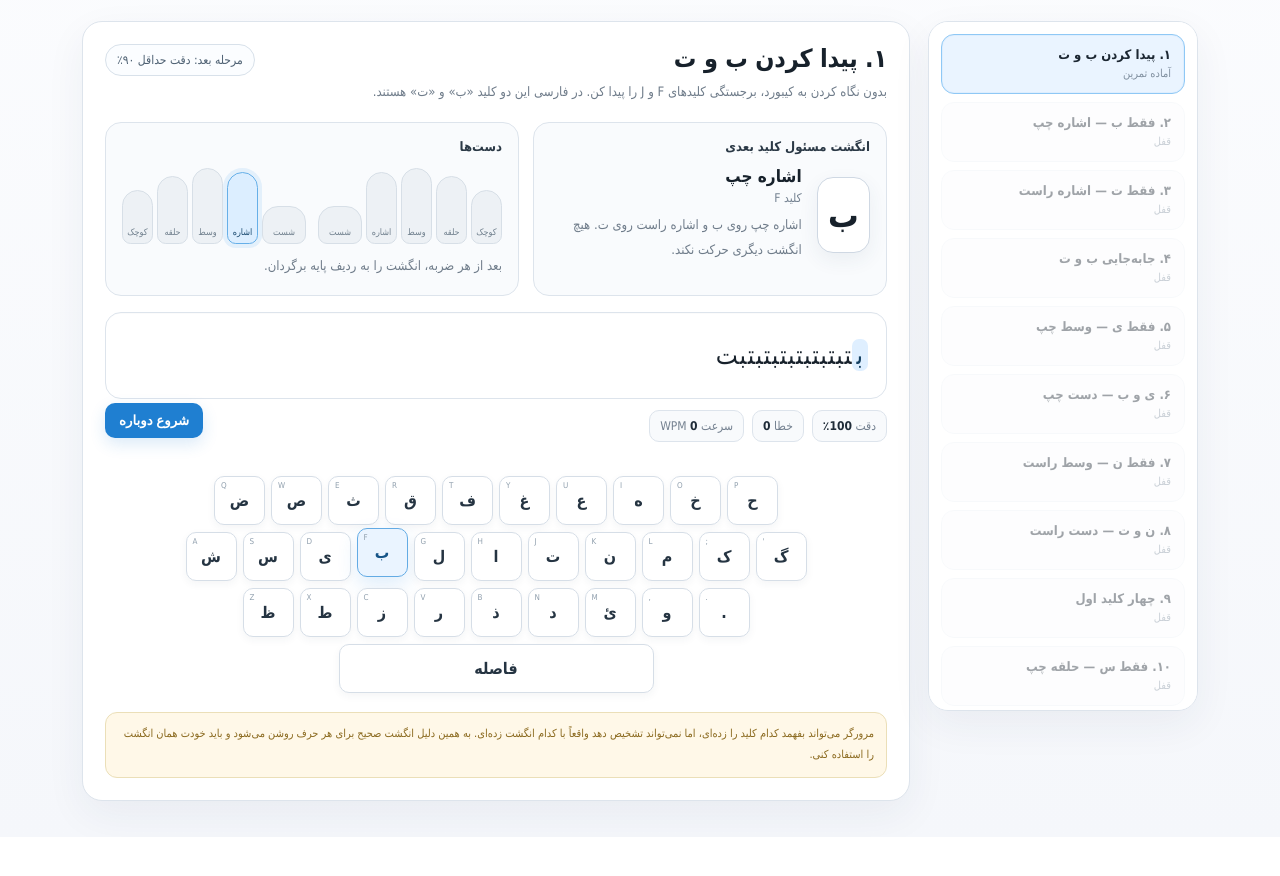
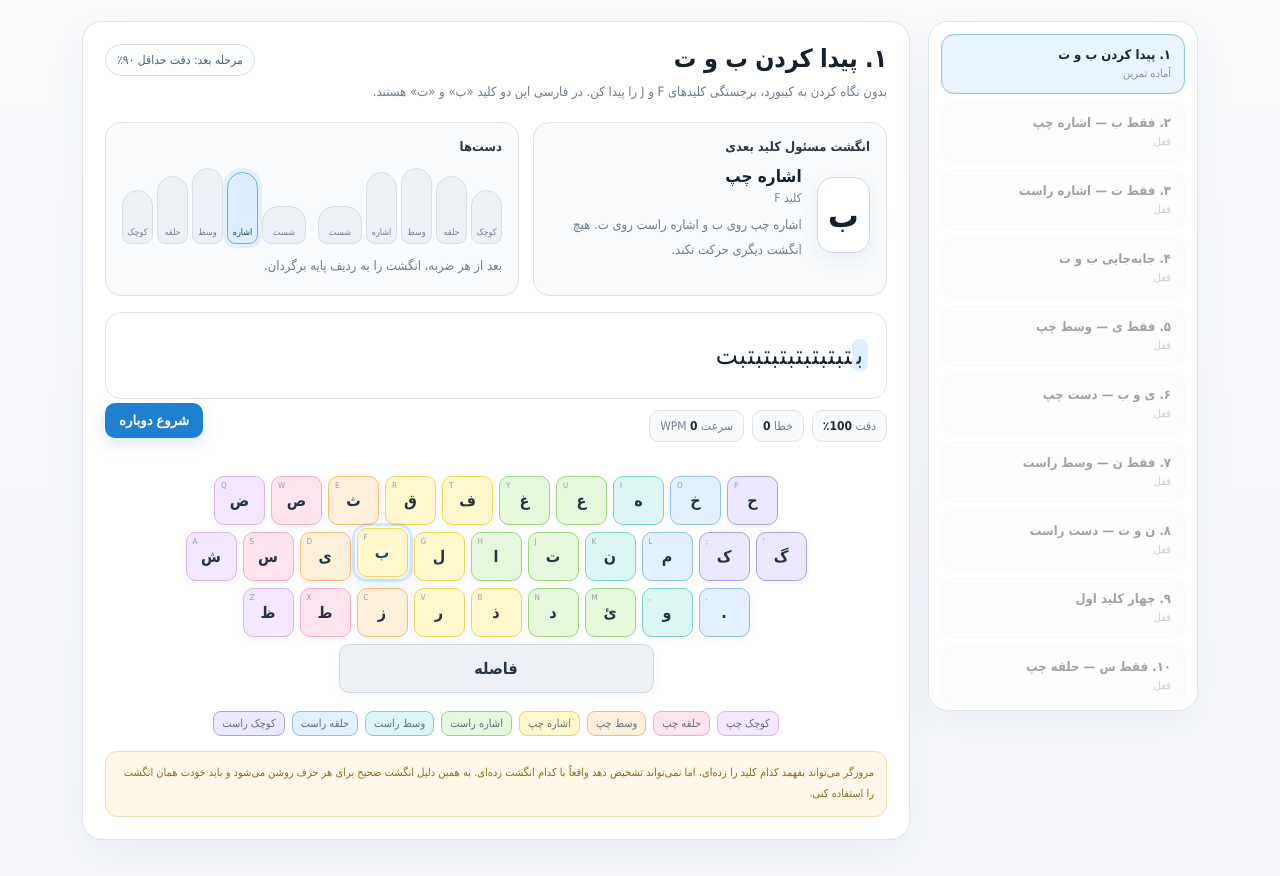
Before and after one commit to mohimohebbi1439/mohi, a plain HTML site: page index.html in a window 1280 px wide. Shown: the part 90-966 px from the top of the page. Before the commit the page ends 927 px from the top, so only its background shows below. Drawn offline with Linux system fonts and the light colour scheme.

Commit message:
Color keyboard by finger assignments

```diff
--- a/index.html
+++ b/index.html
@@ -153,6 +153,19 @@ body{
   box-shadow:0 8px 20px rgba(47,143,230,.16)
 }
 .key.next strong{color:#155487}
+.key.fp-l-pinky{background:#f3e8ff;border-color:#d8b4fe}
+.key.fp-l-ring{background:#ffe4ef;border-color:#f9a8c6}
+.key.fp-l-middle{background:#fff0dc;border-color:#fdba74}
+.key.fp-l-index{background:#fff8cc;border-color:#f2d35e}
+.key.fp-r-index{background:#e6f8dc;border-color:#9dd67b}
+.key.fp-r-middle{background:#dcf7f3;border-color:#79d3c4}
+.key.fp-r-ring{background:#e2f0ff;border-color:#8fc0ee}
+.key.fp-r-pinky{background:#ebe8ff;border-color:#aaa1ee}
+.key.fp-space{background:#edf1f5;border-color:#cfd8e3}
+.key.next{
+  outline:3px solid rgba(47,143,230,.18);
+  outline-offset:2px
+}
 .key.space{width:315px}
 .msg{
   display:none;margin-top:13px;padding:12px;border-radius:12px;
@@ -247,6 +260,16 @@ body{
       </div>
 
       <div class="keyboard" id="kb"></div>
+      <div style="display:flex;gap:7px;flex-wrap:wrap;justify-content:center;margin-top:14px;font-size:11px;color:#637282">
+  <span style="background:#f3e8ff;border:1px solid #d8b4fe;padding:5px 8px;border-radius:8px">کوچک چپ</span>
+  <span style="background:#ffe4ef;border:1px solid #f9a8c6;padding:5px 8px;border-radius:8px">حلقه چپ</span>
+  <span style="background:#fff0dc;border:1px solid #fdba74;padding:5px 8px;border-radius:8px">وسط چپ</span>
+  <span style="background:#fff8cc;border:1px solid #f2d35e;padding:5px 8px;border-radius:8px">اشاره چپ</span>
+  <span style="background:#e6f8dc;border:1px solid #9dd67b;padding:5px 8px;border-radius:8px">اشاره راست</span>
+  <span style="background:#dcf7f3;border:1px solid #79d3c4;padding:5px 8px;border-radius:8px">وسط راست</span>
+  <span style="background:#e2f0ff;border:1px solid #8fc0ee;padding:5px 8px;border-radius:8px">حلقه راست</span>
+  <span style="background:#ebe8ff;border:1px solid #aaa1ee;padding:5px 8px;border-radius:8px">کوچک راست</span>
+</div>
       <div class="note">مرورگر می‌تواند بفهمد کدام کلید را زده‌ای، اما نمی‌تواند تشخیص دهد واقعاً با کدام انگشت زده‌ای. به همین دلیل انگشت صحیح برای هر حرف روشن می‌شود و باید خودت همان انگشت را استفاده کنی.</div>
     </main>
   </div>
@@ -333,8 +356,34 @@ function renderLessons(){
 }
 function keyboard(){
  var kb=el("kb"); kb.innerHTML="";
- rows.forEach(function(r){var row=document.createElement("div");row.className="row";r.forEach(function(k){var d=document.createElement("div");d.className="key";d.setAttribute("data-c",k[0]);d.innerHTML="<small>"+k[1]+"</small><strong>"+k[0]+"</strong>";row.appendChild(d)});kb.appendChild(row)});
- var row=document.createElement("div");row.className="row";var s=document.createElement("div");s.className="key space";s.setAttribute("data-c"," ");s.innerHTML="<strong>فاصله</strong>";row.appendChild(s);kb.appendChild(row)
+ function clsFor(ch){
+   var i=map[ch];
+   if(!i)return "";
+   if(i[1]==="L"&&i[2]==="pinky")return " fp-l-pinky";
+   if(i[1]==="L"&&i[2]==="ring")return " fp-l-ring";
+   if(i[1]==="L"&&i[2]==="middle")return " fp-l-middle";
+   if(i[1]==="L"&&i[2]==="index")return " fp-l-index";
+   if(i[1]==="R"&&i[2]==="index")return " fp-r-index";
+   if(i[1]==="R"&&i[2]==="middle")return " fp-r-middle";
+   if(i[1]==="R"&&i[2]==="ring")return " fp-r-ring";
+   if(i[1]==="R"&&i[2]==="pinky")return " fp-r-pinky";
+   return "";
+ }
+ rows.forEach(function(r){
+   var row=document.createElement("div");row.className="row";
+   r.forEach(function(k){
+     var d=document.createElement("div");
+     d.className="key"+clsFor(k[0]);
+     d.setAttribute("data-c",k[0]);
+     d.innerHTML="<small>"+k[1]+"</small><strong>"+k[0]+"</strong>";
+     row.appendChild(d)
+   });
+   kb.appendChild(row)
+ });
+ var row=document.createElement("div");row.className="row";
+ var s=document.createElement("div");s.className="key space fp-space";
+ s.setAttribute("data-c"," ");s.innerHTML="<strong>فاصله</strong>";
+ row.appendChild(s);kb.appendChild(row)
 }
 function draw(){
  var t=norm(lessons[current][2]), out="";
```
